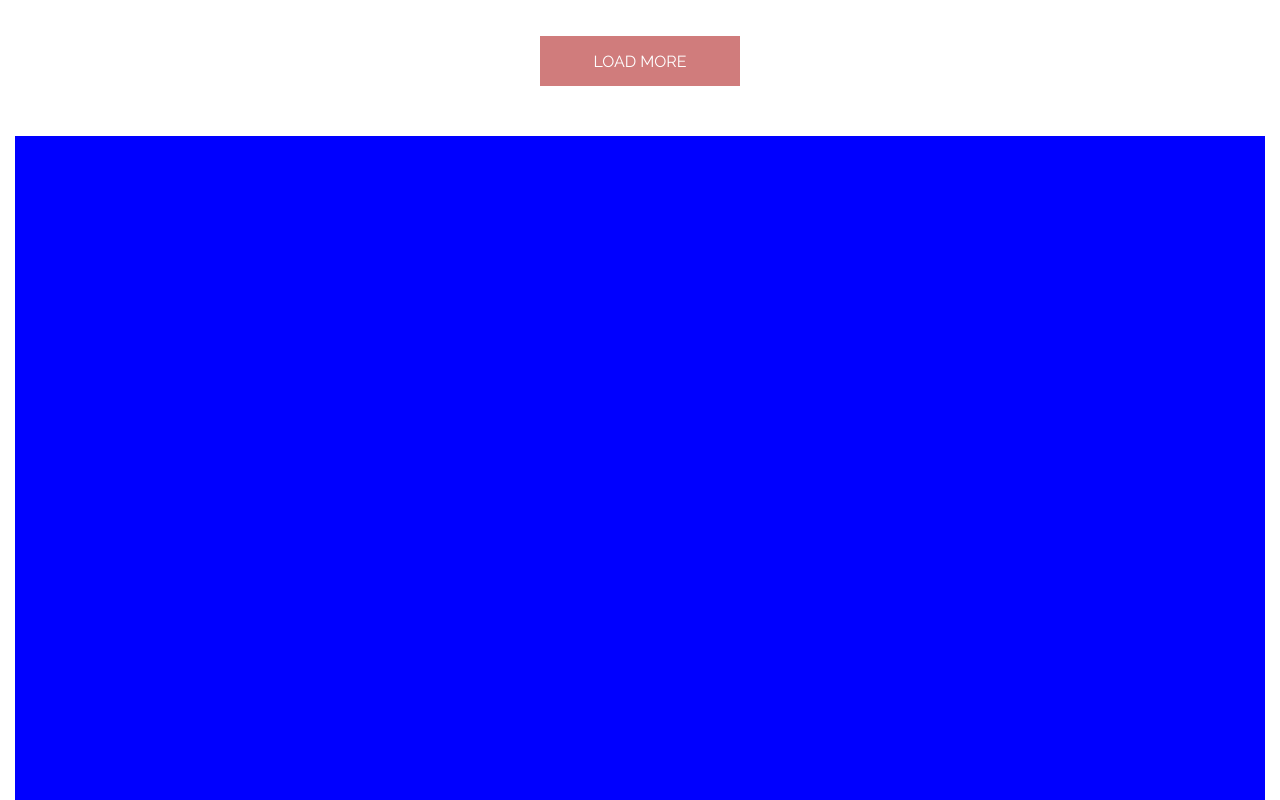
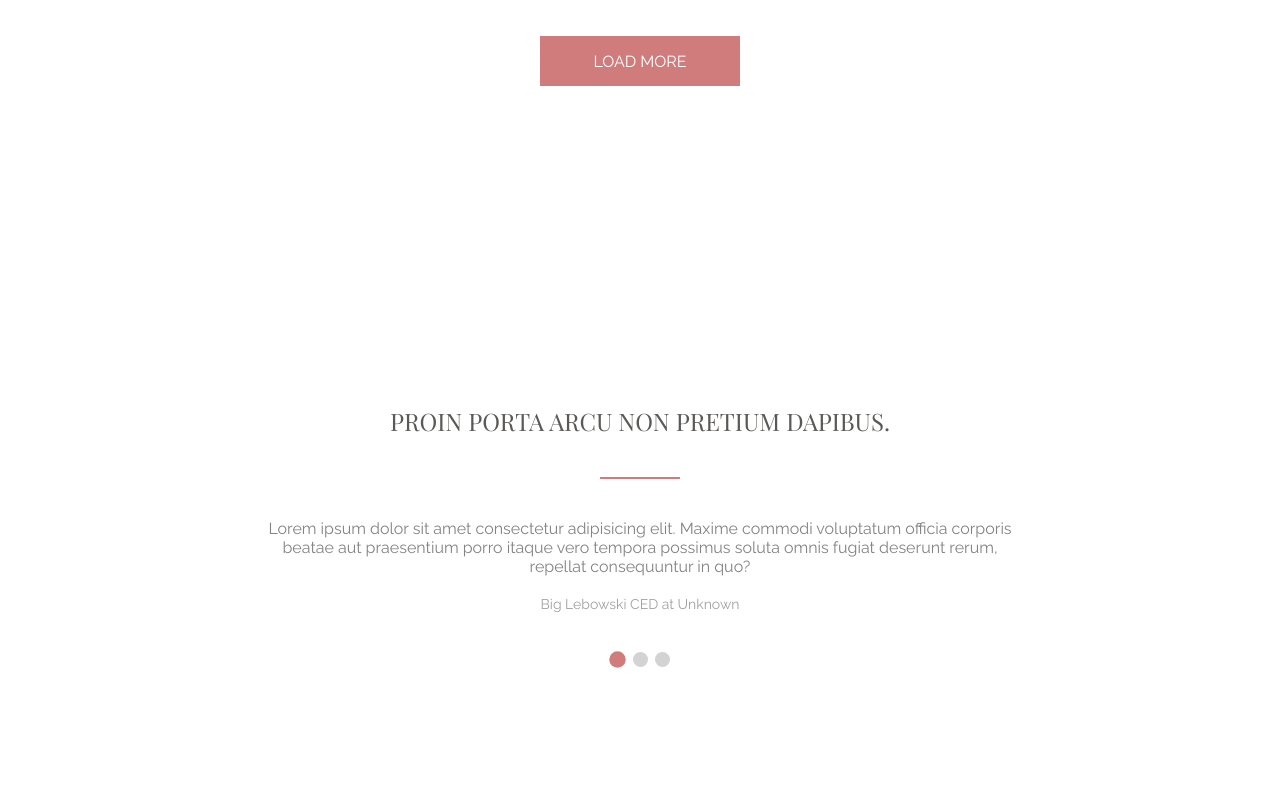
Before and after one commit to pawvel/WWDC---Zadanie-9, a plain HTML site: page index.html in a window 1280 px wide. Shown: the part 2960-3760 px from the top of the page. Drawn offline with nearby package versions, Linux system fonts and the light colour scheme.

Commit message:
Dokończone WORK oraz zrobiony pokaz slajdów

```diff
--- a/css/style.css
+++ b/css/style.css
@@ -28,7 +28,7 @@ i {
 
 .intro-background {
   height: 94vh;
-  background-image: url("/images/intro-background.jpg");
+  background-image: url("../images/intro-background.jpg");
   background-repeat: no-repeat;
   background-size: cover;
 }
@@ -113,18 +113,6 @@ i {
 
 /*#region SECTIONS */
 
-.about,
-.work {
-  display: flex;
-  flex-direction: column;
-  align-items: center;
-  justify-content: center;
-}
-
-.about {
-  height: 100vh;
-}
-
 .section-title {
   color: #5a5957;
   font-family: "Playfair Display", serif;
@@ -140,6 +128,21 @@ i {
   text-align: center;
   color: #848282;
   width: 750px;
+}
+
+.about,
+.work,
+.text-slider {
+  display: flex;
+  flex-direction: column;
+  align-items: center;
+  justify-content: center;
+}
+
+/*#region ABOUT AND WORK */
+
+.about {
+  height: 100vh;
 }
 
 .gallery {
@@ -184,9 +187,7 @@ i {
   grid-row: 3;
 }
 
-.work-btn {
-  width: 200px;
-  height: 50px;
+.btn {
   background-color: #d07c7c;
   font-size: 1rem;
   font-family: "Raleway", sans-serif;
@@ -194,5 +195,71 @@ i {
   border: none;
   text-transform: uppercase;
   margin: 50px 0;
+  cursor: pointer;
+}
+
+.work-btn {
+  width: 200px;
+  height: 50px;
+}
+
+.work-btn:hover {
+  transform: scale(1.1);
 }
 /*#endregion*/
+
+/*#region TEXT SLIDER */
+.text-slider {
+  background-color: #ffffff;
+  height: 100vh;
+  position: relative;
+}
+
+.slide {
+  display: none;
+  flex-direction: column;
+  align-items: center;
+}
+
+.slide:first-child {
+  display: flex;
+}
+
+.author {
+  font-size: 0.875rem;
+  font-family: "Raleway", sans-serif;
+  font-weight: 300;
+  color: #a0a0a0;
+  margin-top: 20px;
+  text-align: center;
+}
+
+.dot-wrapper {
+  text-align: center;
+  margin-top: 40px;
+  display: flex;
+  width: 60px;
+  justify-content: space-between;
+}
+
+.dot {
+  cursor: pointer;
+  height: 15px;
+  width: 15px;
+  border-radius: 50%;
+  background-color: #d3d3d3;
+  display: inline-block;
+}
+
+.active,
+.dot:hover {
+  background-color: #d07c7c;
+  transform: scale(1.1);
+}
+/*#endregion*/
+
+/*#region VIDEO*/
+
+/*#endregion*/
+
+/*#endregion*/
--- a/index.html
+++ b/index.html
@@ -9,8 +9,9 @@
       href="https://fonts.googleapis.com/css?family=Dancing+Script|Playfair+Display|Raleway"
       rel="stylesheet"
     />
-    <link rel="stylesheet" href="/css/style.css" />
-    <link rel="stylesheet" href="/fontawesome/css/all.css" />
+    <link rel="stylesheet" href="css/style.css" />
+    <link rel="stylesheet" href="fontawesome/css/all.css" />
+    <script rel="text/javascript" src="js/script.js"></script>
   </head>
   <body>
     <div class="container">
@@ -71,8 +72,51 @@
             <a href=""><img src="images/animals.jpg" alt="lion"/></a>
           </div>
         </div>
-        <button class="work-btn">Load More</button>
+        <button class="btn work-btn">Load More</button>
       </section>
+      <section class="text-slider">
+        <div class="slide">
+          <h2 class="section-title">Proin porta arcu non pretium dapibus.</h2>
+          <hr class="line-red" />
+          <p class="section-text">
+            Lorem ipsum dolor sit amet consectetur adipisicing elit. Maxime
+            commodi voluptatum officia corporis beatae aut praesentium porro
+            itaque vero tempora possimus soluta omnis fugiat deserunt rerum,
+            repellat consequuntur in quo?
+          </p>
+          <h3 class="author">Big Lebowski CED at Unknown</h3>
+        </div>
+        <div class="slide">
+          <h2 class="section-title">
+            Vestibulum vel est et ex convallis convallis.
+          </h2>
+          <hr class="line-red" />
+          <p class="section-text">
+            Lorem ipsum dolor sit amet consectetur adipisicing elit. Maxime
+            commodi voluptatum officia corporis beatae aut praesentium porro
+            itaque vero tempora possimus soluta omnis fugiat deserunt rerum,
+            repellat consequuntur in quo?
+          </p>
+          <h3 class="author">Johny Boy CED at Unknown</h3>
+        </div>
+        <div class="slide">
+          <h2 class="section-title">Sed in enim et enim accumsan laoreet.</h2>
+          <hr class="line-red" />
+          <p class="section-text">
+            Lorem ipsum dolor sit amet consectetur adipisicing elit. Maxime
+            commodi voluptatum officia corporis beatae aut praesentium porro
+            itaque vero tempora possimus soluta omnis fugiat deserunt rerum,
+            repellat consequuntur in quo?
+          </p>
+          <h3 class="author">John Doe CED at Unknown</h3>
+        </div>
+        <div class="dot-wrapper">
+          <span class="dot active" onclick="currentSlide(1)"></span>
+          <span class="dot" onclick="currentSlide(2)"></span>
+          <span class="dot" onclick="currentSlide(3)"></span>
+        </div>
+      </section>
+      <section class="video"></section>
       <footer style="height: 2000px; background-color: blue;"></footer>
     </div>
   </body>
--- /dev/null
+++ b/js/script.js
@@ -0,0 +1,19 @@
+var slideIndex = 1;
+
+function currentSlide(n) {
+  slideIndex = n;
+
+  var slide = document.getElementsByClassName("slide");
+  var dot = document.getElementsByClassName("dot");
+
+  for (i = 0; i < slide.length; i++) {
+    slide[i].style.display = "none";
+  }
+
+  for (i = 0; i < dot.length; i++) {
+    dot[i].className = dot[i].className.replace(" active", "");
+  }
+
+  slide[slideIndex - 1].style.display = "flex";
+  dot[slideIndex - 1].className += " active";
+}
```
